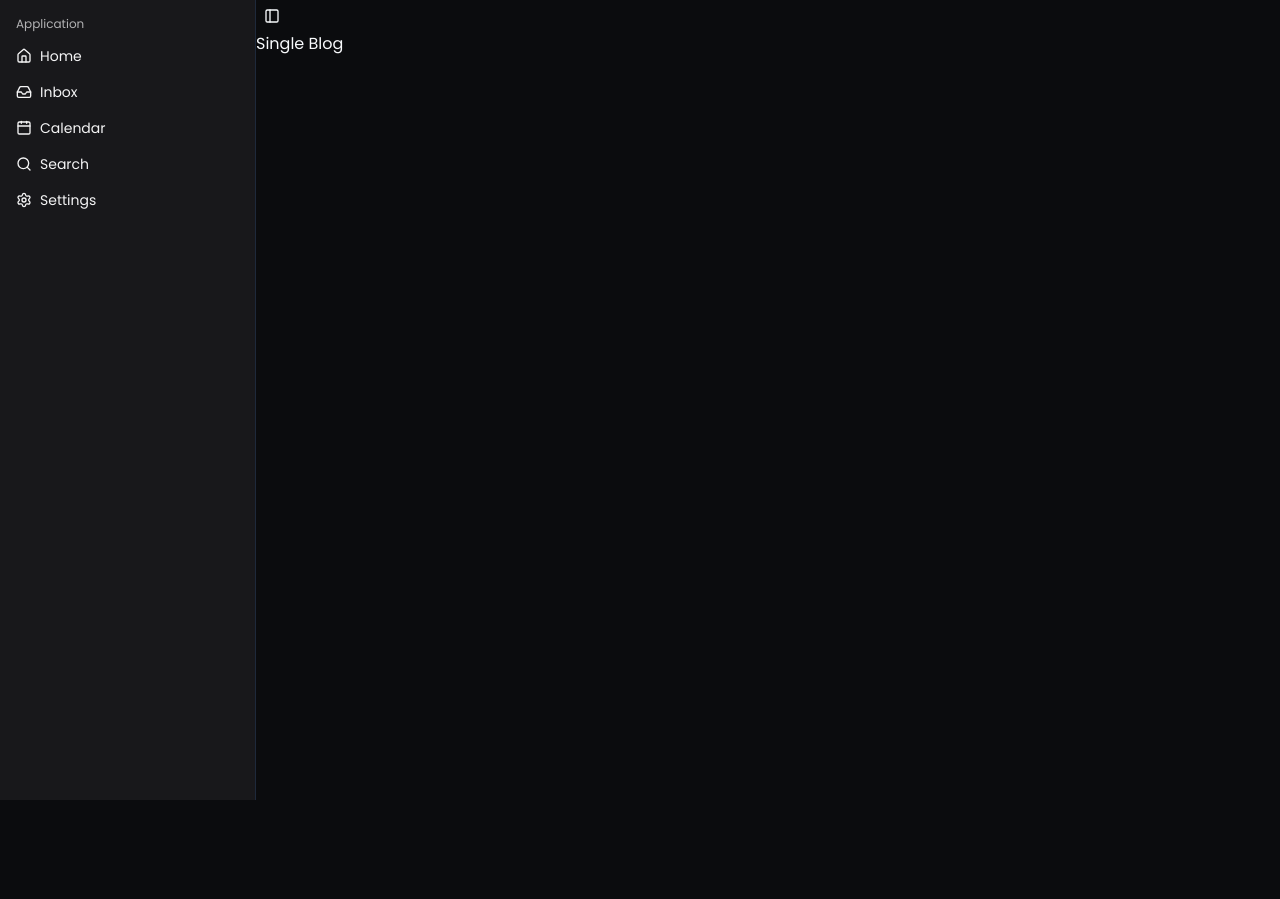
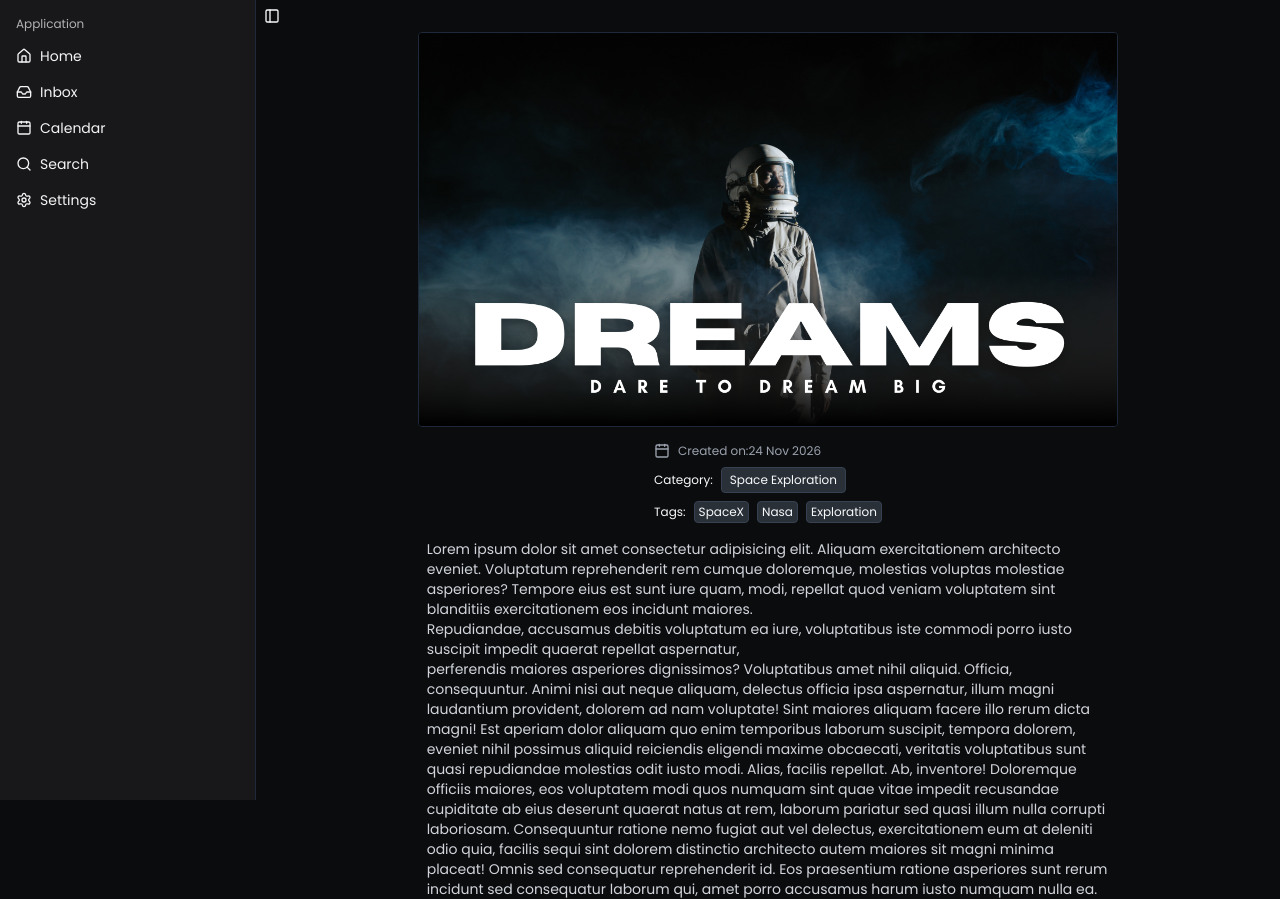
Before and after one commit to coderAshwathama/next-cms, a Next.js app: page /blog/demo-slug in a window 1280 px wide. Before the commit the page ends 800 px from the top, so only its background shows below. Built offline with nearby package versions, Linux system fonts and the light colour scheme.

Commit message:
added a single blog page, with it's creation date and tags and blog text

```diff
--- a/src/app/blog/[slug]/page.jsx
+++ b/src/app/blog/[slug]/page.jsx
@@ -1,3 +1,77 @@
+import dateFormat from "@/utils/dateFormat";
+import { Calendar } from "lucide-react";
+import Image from "next/image";
+
 export default function SingleBlog() {
-  return <>Single Blog</>;
+  const tempTags = "SpaceX, Nasa, Exploration ";
+  const tempHtml = `<p> Demo Content</p>`;
+  return (
+    <section>
+      <div className="flex items-center flex-col gap-4">
+        <Image
+          className="rounded border w-[90%] md:w-[700px]"
+          src="/thumbnails/dreams.png"
+          width={500}
+          height={250}
+          alt="page title"
+        />
+
+        <div className="meta-of-a-blog space-y-2">
+          <div className="flex gap-2 items-center">
+            <Calendar className="text-gray-400 size-4" />
+            <p className="text-gray-400 text-xs">
+              {" "}
+              Created on:
+              {dateFormat(new Date())}
+            </p>
+          </div>
+          <div className="text-xs flex items-center gap-2">
+            <p> Category:</p>
+            <p className="badge border bg-gray-600/50 border-gray-700 w-fit px-2 py-1 rounded">
+              {" "}
+              Space Exploration
+            </p>
+          </div>
+          <div className="text-xs flex items-center gap-2">
+            <p> Tags:</p>
+            {tempTags.split(",").map((tag) => (
+              <p className="badge  border bg-gray-600/50 border-gray-700 w-fit px-[4px] py-[2px] rounded">
+                {tag}
+              </p>
+            ))}
+          </div>
+          {/* <div
+            className="content"
+            dangerouslySetInnerHTML={{ __html: tempHtml }}
+          ></div> */}
+        </div>
+        <p className="text-sm  w-[90%] md:w-2/3 text-gray-300">
+          Lorem ipsum dolor sit amet consectetur adipisicing elit. Aliquam
+          exercitationem architecto eveniet. Voluptatum reprehenderit rem cumque
+          doloremque, molestias voluptas molestiae asperiores? Tempore eius est
+          sunt iure quam, modi, repellat quod veniam voluptatem sint blanditiis
+          exercitationem eos incidunt maiores. <br /> Repudiandae, accusamus
+          debitis voluptatum ea iure, voluptatibus iste commodi porro iusto
+          suscipit impedit quaerat repellat aspernatur, <br />
+          perferendis maiores asperiores dignissimos? Voluptatibus amet nihil
+          aliquid. Officia, consequuntur. Animi nisi aut neque aliquam, delectus
+          officia ipsa aspernatur, illum magni laudantium provident, dolorem ad
+          nam voluptate! Sint maiores aliquam facere illo rerum dicta magni! Est
+          aperiam dolor aliquam quo enim temporibus laborum suscipit, tempora
+          dolorem, eveniet nihil possimus aliquid reiciendis eligendi maxime
+          obcaecati, veritatis voluptatibus sunt quasi repudiandae molestias
+          odit iusto modi. Alias, facilis repellat. Ab, inventore! Doloremque
+          officiis maiores, eos voluptatem modi quos numquam sint quae vitae
+          impedit recusandae cupiditate ab eius deserunt quaerat natus at rem,
+          laborum pariatur sed quasi illum nulla corrupti laboriosam.
+          Consequuntur ratione nemo fugiat aut vel delectus, exercitationem eum
+          at deleniti odio quia, facilis sequi sint dolorem distinctio
+          architecto autem maiores sit magni minima placeat! Omnis sed
+          consequatur reprehenderit id. Eos praesentium ratione asperiores sunt
+          rerum incidunt sed consequatur laborum qui, amet porro accusamus harum
+          iusto numquam nulla ea.
+        </p>
+      </div>
+    </section>
+  );
 }
--- /dev/null
+++ b/src/utils/dateFormat.js
@@ -0,0 +1,11 @@
+export default function dateFormat(dateString) {
+  if (dateString instanceof Date) {
+    return new Date(dateString).toLocaleDateString("en-IN", {
+      day: "numeric",
+      month: "short",
+      year: "numeric",
+    });
+  } else {
+    return "Date Not Found";
+  }
+}
```
